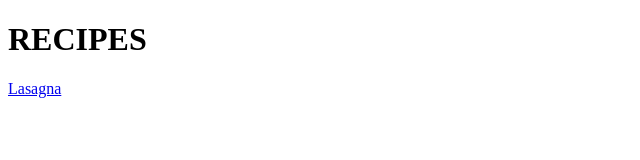
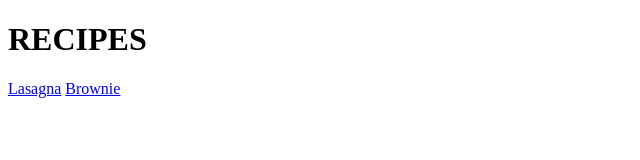
Before and after one commit to sudegkc/recipes, a plain HTML site: page index.html in a window 1280 px wide. Shown: the full height of the page, 0-640 px from the left. Drawn offline with Linux system fonts and the light colour scheme.

Commit message:
fixed the bugs

```diff
--- a/index.html
+++ b/index.html
@@ -9,6 +9,7 @@
     <body>
         <h1>RECIPES</h1>
         <a href="lasagna.html">Lasagna</a>
+        <a href="/recipes/brownie.html">Brownie</a>
 
     </body>
 </html>
```
